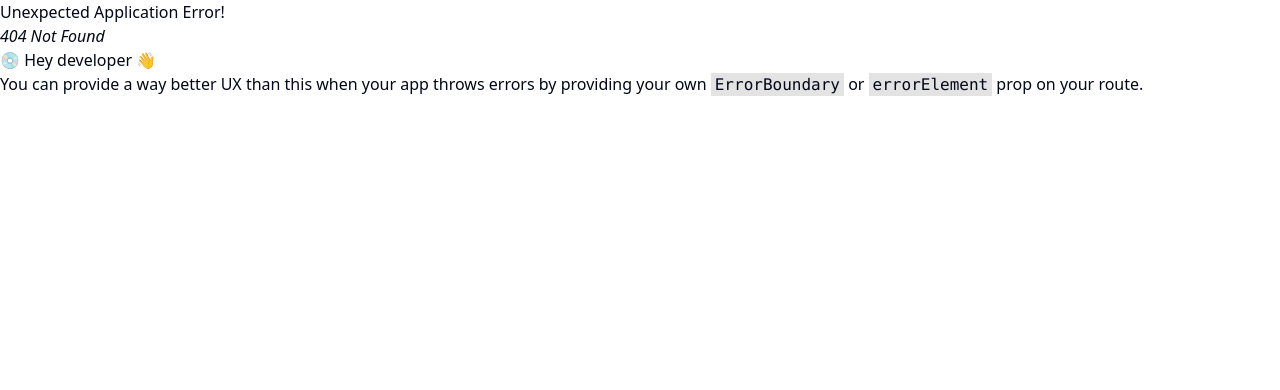
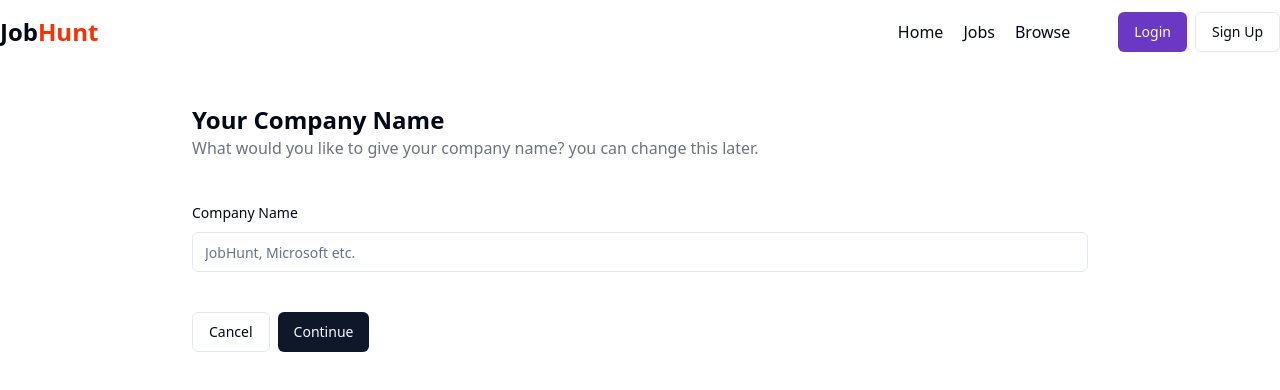
Before and after one commit to JayantRautela/JobHunt, a React (Vite) app in the folder frontend/: page /admin/companies/create in a window 1280 px wide. Before the commit this address had no page. Shown: the top 390 px of the page. Built offline with nearby package versions, Linux system fonts and the light colour scheme.

Commit message:
Added create company route

```diff
--- a/frontend/src/components/admin/Companies.jsx
+++ b/frontend/src/components/admin/Companies.jsx
@@ -2,8 +2,10 @@
 import { Input } from "../ui/input";
 import { Button } from "../ui/button";
 import CompaniesTable from "./ComapniesTable";
+import { useNavigate } from "react-router-dom";
 
 const Companies = () => {
+  const navigate = useNavigate();
   return (
     <div>
       <Navbar />
@@ -11,9 +13,9 @@
         <div className="flex items-center justify-between">
           <Input
             className='w-fit'
-            placeholder='FIlter by name'
+            placeholder='Filter by name'
           />
-          <Button>New Company</Button>
+          <Button onClick={() => navigate('/admin/companies/create')}>New Company</Button>
         </div>
         <CompaniesTable />
       </div>
--- /dev/null
+++ b/frontend/src/components/admin/CreateCompany.jsx
@@ -0,0 +1,61 @@
+import Navbar from "../shared/Navbar";
+import { Label } from '../ui/label';
+import { Input } from '../ui/input';
+import { Button } from '../ui/button';
+import { useNavigate } from "react-router-dom";
+import { toast } from 'sonner';
+import { COMPANY_API_END_POINT } from "../../utils/constant";
+import { useState } from "react";
+import axios from 'axios';
+
+const CreateCompany = () => {
+  const navigate = useNavigate();
+  const [companyName, setCompanyName] = useState();
+
+  const registerCompany = async () => {
+    try {
+      const response = await axios.post(`${COMPANY_API_END_POINT}/register`, {companyName}, {
+        headers:{
+            'Content-Type':'application/json'
+        },
+        withCredentials:true
+    });
+    if(response?.data?.success){
+        toast.success(response.data.message);
+        const companyId = response?.data?.company?._id;
+        navigate(`/admin/companies/${companyId}`);
+    }
+    } catch (error) {
+      console.log(error);
+      toast.error(error.response.data.message);
+    }
+  }
+
+  return (
+    <div>
+      <Navbar />
+      <div className="max-w-4xl mx-auto">
+        <div className="my-10">
+          <h1 className="font-bold text-2xl">Your Company Name</h1>
+          <p className="text-gray-500">
+            What would you like to give your company name? you can change this
+            later.
+          </p>
+        </div>
+        <Label>Company Name</Label>
+        <Input
+          type="text"
+          className="my-2"
+          placeholder="JobHunt, Microsoft etc."
+          onChange={(e) => setCompanyName(e.target.value)}
+        />
+        <div className="flex items-center gap-2 my-10">
+          <Button variant="outline" onClick={() => navigate('/admin/companies')}>Cancel</Button>
+          <Button onCLick={registerCompany}>Continue</Button>
+        </div>
+      </div>
+    </div>
+  );
+};
+
+export default CreateCompany;
--- a/frontend/src/utils/constant.js
+++ b/frontend/src/utils/constant.js
@@ -1,3 +1,4 @@
 export const USER_API_END_POINT = 'http://localhost:8000/api/v1/user';
 export const JOB_API_END_POINT = 'http://localhost:8000/api/v1/job';
 export const APPLICATION_API_END_POINT = 'http://localhost:8000/api/v1/application';
+export const COMPANY_API_END_POINT = 'http://localhost:8000/api/v1/company';
```
Also changed, not shown: frontend/src/App.jsx (+6 -1 lines).
